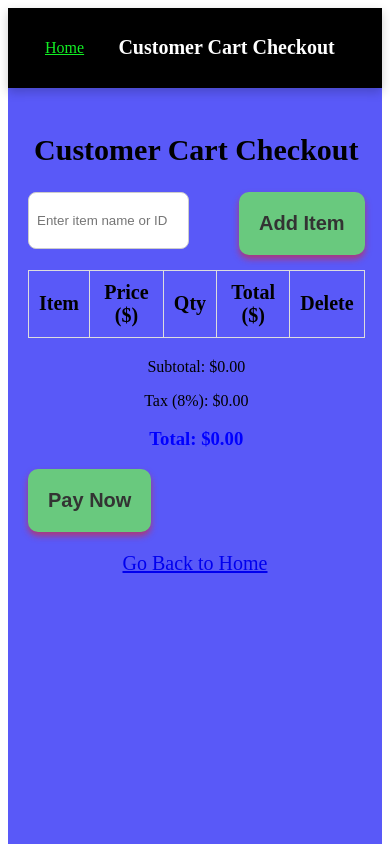
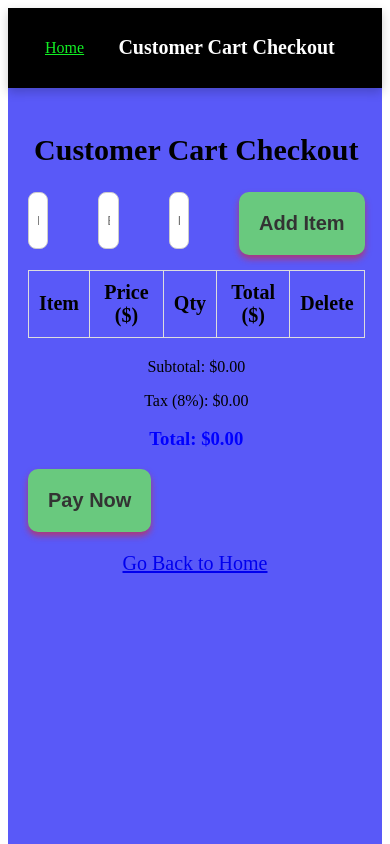
Before and after one commit to Varalakshmi-12/Unit2-Project-Varalakshmi-u, a React (Vite) app in the folder storeemployeetoolkit/: page /cart in a window 390 px wide. Shown: the top 844 px of the page. Built offline with nearby package versions, Linux system fonts and the light colour scheme.

Commit message:
adding input for customer phone and name

```diff
--- a/storeemployeetoolkit/src/pages/CartPage.jsx
+++ b/storeemployeetoolkit/src/pages/CartPage.jsx
@@ -1,5 +1,5 @@
 import React, { useState } from "react";
-import { mockItems} from "../testdata/mockData";
+//import { mockItems} from "../testdata/mockData";
 import CartItem from "../components/CartItem";
 import Button from "../components/Button";
 import { Link } from "react-router-dom";
@@ -10,6 +10,8 @@ export default function CartPage() {
   const [itemInput, setItemInput] = useState("");
   const [cart, setCart] = useState([]);
   const [message, setMessage] = useState("");
+  const [customerName, setCustomerName] = useState("");
+  const [phoneNumber, setPhoneNumber] = useState("");
 
 
   // Adding item by name or ID
@@ -98,6 +100,19 @@ return (
       <h1>Customer Cart Checkout</h1>
 
       <div className="input-section">
+
+        <input
+          type="text"
+          placeholder="Enter customer name"
+          value={customerName}
+          onChange={(e) => setCustomerName(e.target.value)}
+        />
+        <input
+          type="text"
+          placeholder="Enter phone number"
+          value={phoneNumber}
+          onChange={(e) => setPhoneNumber(e.target.value)}
+        />
         <input
           type="text"
           placeholder="Enter item name or ID"
```
